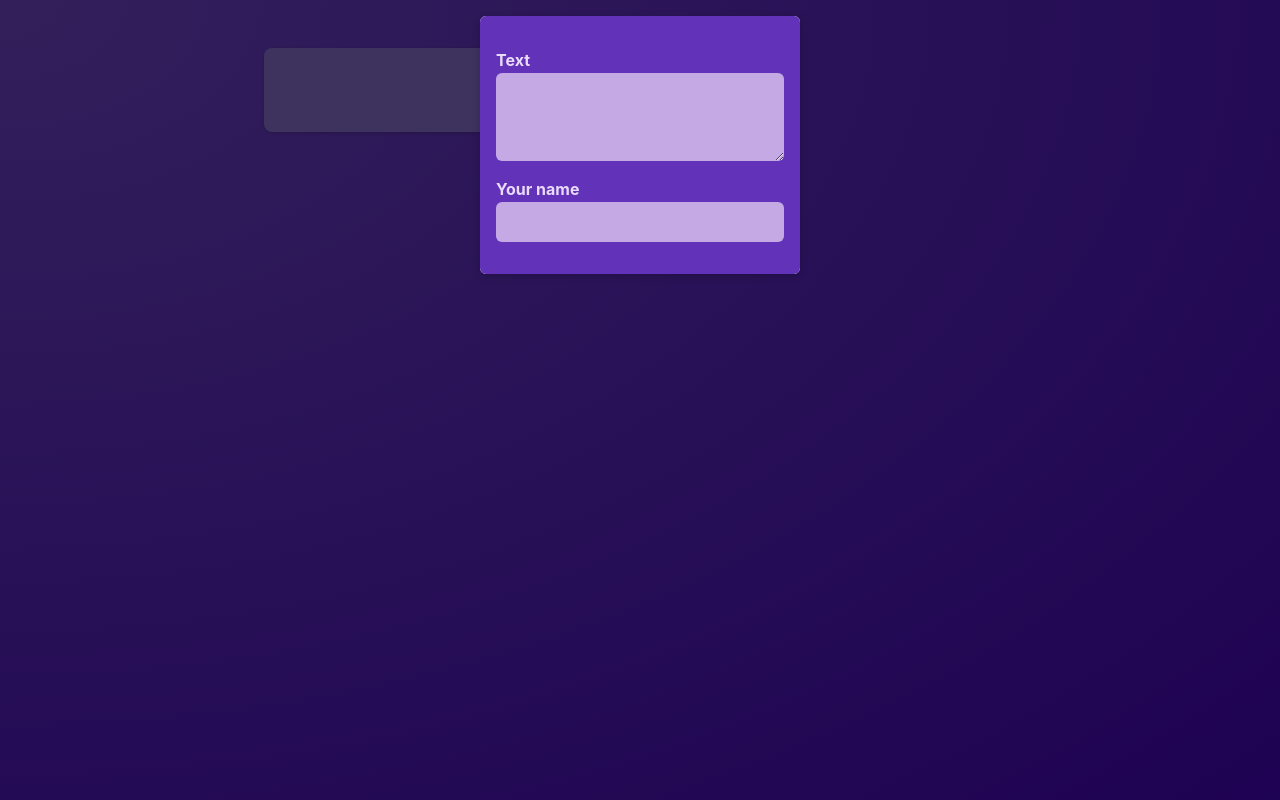
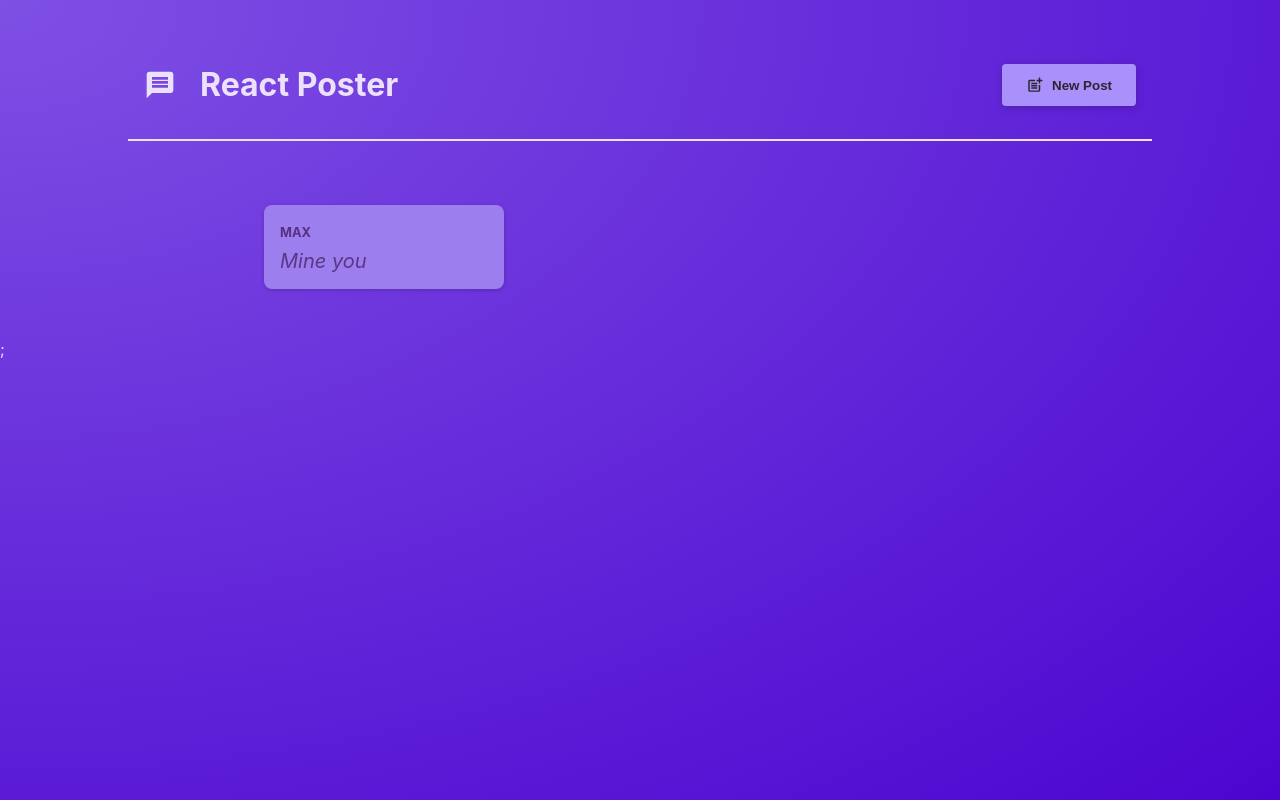
Before and after one commit to papiyinks/yinks-twiiter, a React (Vite) app: page / in a window 1280 px wide. Built offline with nearby package versions, Linux system fonts and the light colour scheme.

Commit message:
header and form buttons added

```diff
--- a/package.json
+++ b/package.json
@@ -10,7 +10,8 @@
   },
   "dependencies": {
     "react": "^18.2.0",
-    "react-dom": "^18.2.0"
+    "react-dom": "^18.2.0",
+    "react-icons": "^5.6.0"
   },
   "devDependencies": {
     "@types/react": "^18.0.17",
--- a/src/App.jsx
+++ b/src/App.jsx
@@ -1,7 +1,31 @@
+import { useState } from "react";
+
+import MainHeader from "./components/MainHeader";
 import PostsList from "./components/PostsList";
 
 function App() {
-  return <PostsList />;
+  const [modalIsVisible, setModalIsVisible] = useState(false);
+
+  function showModalHandler() {
+    setModalIsVisible(true);
+  }
+
+  function hideModalHandler() {
+    setModalIsVisible(false);
+  }
+
+  return (
+    <>
+      <MainHeader onCreatePost={showModalHandler} />
+      <main>
+        <PostsList
+          isPosting={modalIsVisible}
+          onStopPosting={hideModalHandler}
+        />
+        ;
+      </main>
+    </>
+  );
 }
 
 export default App;
--- /dev/null
+++ b/src/components/MainHeader.jsx
@@ -0,0 +1,22 @@
+import { MdPostAdd, MdMessage } from "react-icons/md";
+
+import classes from "./MainHeader.module.css";
+
+function MainHeader({ onCreatePost }) {
+  return (
+    <header className={classes.header}>
+      <h1 className={classes.logo}>
+        <MdMessage />
+        React Poster
+      </h1>
+      <p>
+        <button className={classes.button} onClick={onCreatePost}>
+          <MdPostAdd size={18} />
+          New Post
+        </button>
+      </p>
+    </header>
+  );
+}
+
+export default MainHeader;
--- /dev/null
+++ b/src/components/MainHeader.module.css
@@ -0,0 +1,36 @@
+.header {
+  /* padding: 2rem 10%; */
+  margin: 2rem 10%;
+  padding: 1rem;
+  text-align: center;
+  display: flex;
+  justify-content: space-between;
+  align-items: center;
+  border-bottom: 2px solid #ece1fa;
+}
+
+.logo {
+  font-size: 2rem;
+  display: flex;
+  gap: 1.5rem;
+  align-items: center;
+  color: #ece1fa;
+}
+
+.button {
+  display: inline-flex;
+  align-items: center;
+  gap: 0.5rem;
+  padding: 0.75rem 1.5rem;
+  background-color: #a990fb;
+  color: #2a2630;
+  border: none;
+  border-radius: 4px;
+  box-shadow: 0 2px 8px rgba(0, 0, 0, 0.2);
+  cursor: pointer;
+  font-weight: bold;
+}
+
+.button:hover {
+  background-color: #8c6cf7;
+}
--- a/src/components/NewPost.jsx
+++ b/src/components/NewPost.jsx
@@ -1,15 +1,43 @@
+import { useState } from "react";
+
 import classes from "./NewPost.module.css";
 
-function NewPost(props) {
+function NewPost({ onCancel }) {
+  const [enterBody, setEnterBody] = useState("");
+  const [enterAuthor, setEnterAuthor] = useState("");
+
+  function changeBodyHandler(event) {
+    setEnterBody(event.target.value);
+  }
+
+  function changeAuthorHandler(event) {
+    setEnterAuthor(event.target.value);
+  }
+
+  function submitHandler(event) {
+    event.preventDefault();
+    const postData = {
+      body: enterBody,
+      author: enterAuthor,
+    };
+    onCancel();
+  }
+
   return (
-    <form className={classes.form}>
+    <form className={classes.form} onSubmit={submitHandler}>
       <p>
         <label htmlFor="body">Text</label>
-        <textarea id="body" required rows={3} onChange={props.onBodyChange} />
+        <textarea id="body" required rows={3} onChange={changeBodyHandler} />
       </p>
       <p>
         <label htmlFor="name">Your name</label>
-        <input type="text" id="name" required onChange={props.onAuthorChange} />
+        <input type="text" id="name" required onChange={changeAuthorHandler} />
+      </p>
+      <p className={classes.actions}>
+        <button type="button" onClick={onCancel}>
+          Cancel
+        </button>
+        <button>Submit</button>
       </p>
     </form>
   );
--- a/src/components/PostsList.jsx
+++ b/src/components/PostsList.jsx
@@ -5,48 +5,15 @@
 import classes from "./PostsList.module.css";
 import Modal from "./Modal";
 
-function PostsList() {
-  const [modalIsVisible, setModalIsVisible] = useState(true);
-  const [enterBody, setEnterBody] = useState("");
-  const [enterAuthor, setEnterAuthor] = useState("");
-
-  function hideModalHandler() {
-    setModalIsVisible(false);
-  }
-
-  function changeBodyHandler(event) {
-    setEnterBody(event.target.value);
-  }
-
-  function changeAuthorHandler(event) {
-    setEnterAuthor(event.target.value);
-  }
-
-  // let modalContent;
-
-  // if (modalIsVisible) {
-  //   modalContent = (
-  //     <Modal onClose={hideModalHandler}>
-  //       <NewPost
-  //         onBodyChange={changeBodyHandler}
-  //         onAuthorChange={changeAuthorHandler}
-  //       />
-  //     </Modal>
-  //   );
-  // }
-
+function PostsList({ isPosting, onStopPosting }) {
   return (
     <>
-      {modalIsVisible && (
-        <Modal onClose={hideModalHandler}>
-          <NewPost
-            onBodyChange={changeBodyHandler}
-            onAuthorChange={changeAuthorHandler}
-          />
+      {isPosting && (
+        <Modal onClose={onStopPosting}>
+          <NewPost onCancel={onStopPosting} />
         </Modal>
       )}
       <ul className={classes.posts}>
-        <Post author={enterAuthor} body={enterBody} />
         <Post author="Max" body="Mine you" />
       </ul>
     </>
```
Also changed, not shown: 1 other file (tests, documents, lock files or other folders).
